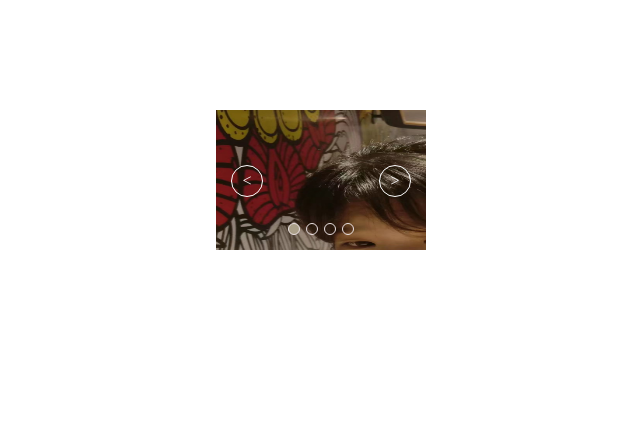
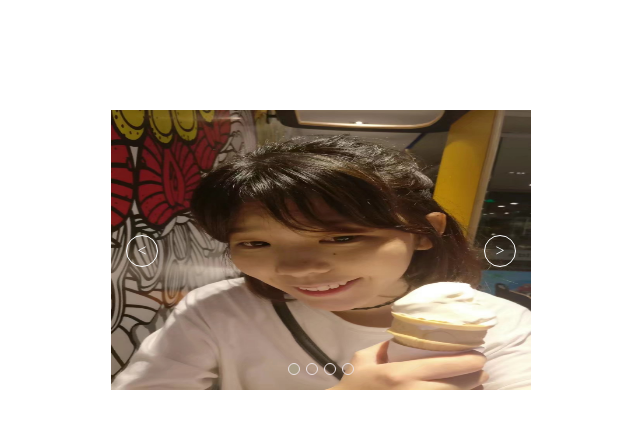
Before and after one commit to ZYmooon/demo, a plain HTML site: page carousel/index.html in a window 1280 px wide. Shown: the whole page, without its empty margins (319-959 px from the left). Drawn offline with nearby package versions, Linux system fonts and the light colour scheme; files whose address does not match are found by name.

Commit message:
Update index.html

```diff
--- a/carousel/index.html
+++ b/carousel/index.html
@@ -16,8 +16,8 @@
     }
     .carousel{
       position: relative;
-      width: 210px;
-      height: 140px;
+      width: 420px;
+      height: 280px;
       overflow: hidden;
       margin: 110px auto;
     }
```
